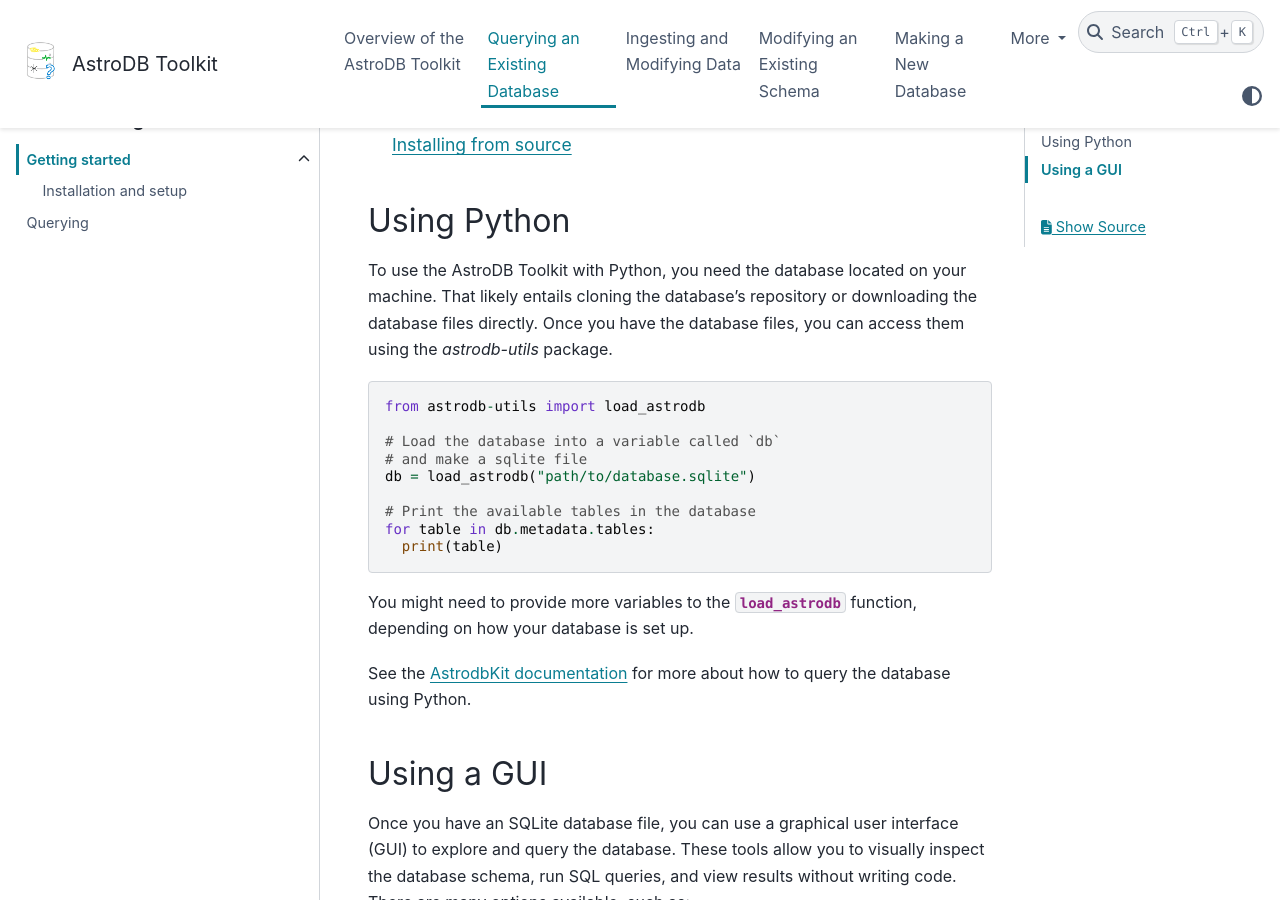
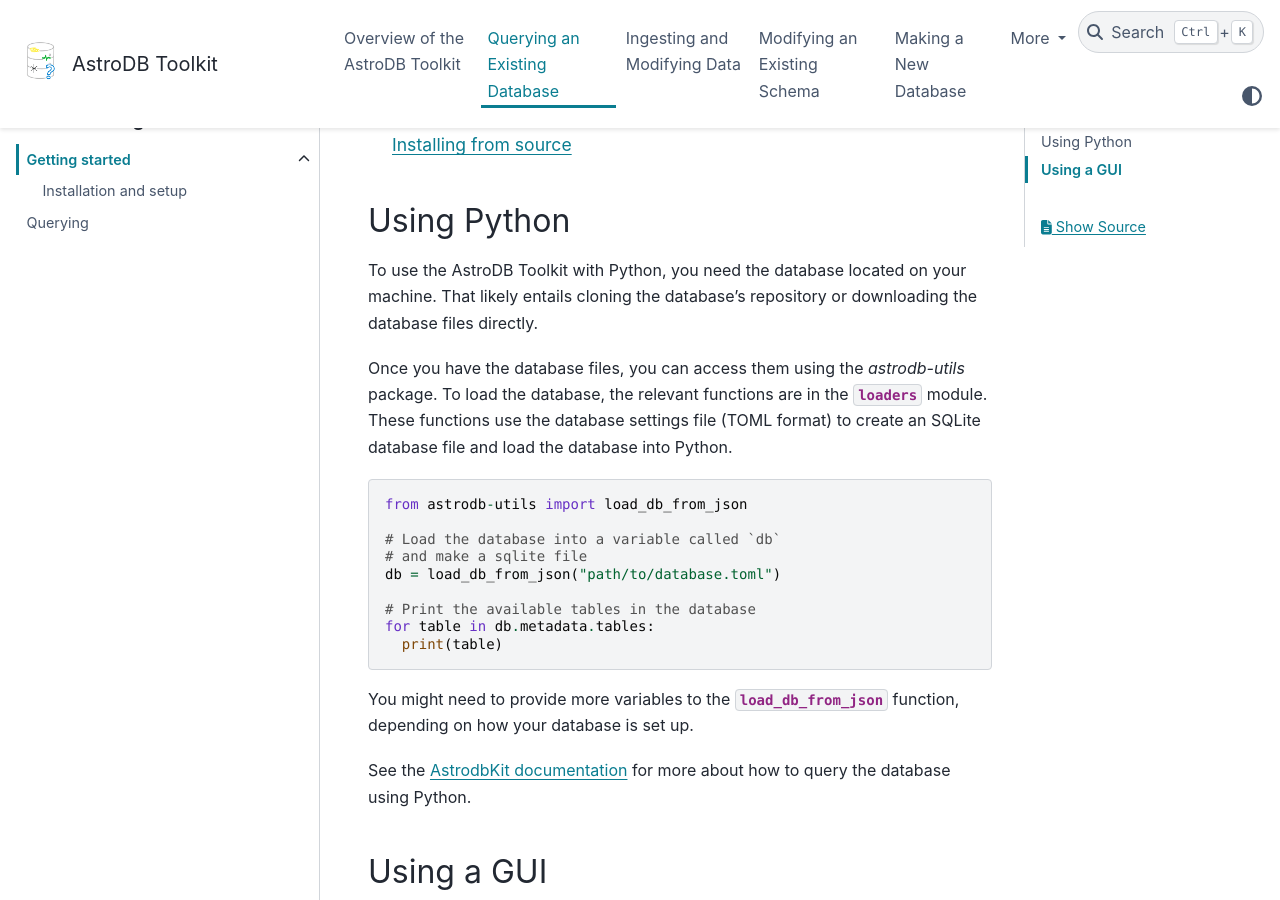
Before and after one commit to astrodbtoolkit/astrodb_utils, a Sphinx documentation site: the page built from docs/pages/querying_existing_db/getting_started/index.rst, in a window 1280 px wide and 900 px high, scrolled down 249 px. Built offline with Sphinx 7.4.7 and the PyData theme 0.15.4, drawn with Linux system fonts in a browser that asks for light colours; the version number could not be read and is left out.

Commit message:
new doc words

```diff
--- a/docs/pages/querying_existing_db/getting_started/index.rst
+++ b/docs/pages/querying_existing_db/getting_started/index.rst
@@ -16,23 +16,27 @@ To use the AstroDB Toolkit with Python, you need the database
 located on your machine.
 That likely entails cloning the database's repository or downloading
 the database files directly.
+
 Once you have the database files, you can access them using the
-`astrodb-utils` package.
+`astrodb-utils` package. To load the database, the relevant functions
+are in the :py:mod:`loaders<astrodb_utils.loaders>` module.
+These functions use the database settings file (TOML format) to
+create an SQLite database file and load the database into Python.
 
 .. code-block:: python
 
-    from astrodb-utils import load_astrodb
+    from astrodb-utils import load_db_from_json
 
     # Load the database into a variable called `db`
     # and make a sqlite file
-    db = load_astrodb("path/to/database.sqlite")
+    db = load_db_from_json("path/to/database.toml")
 
     # Print the available tables in the database
     for table in db.metadata.tables:
       print(table)
 
 You might need to provide more variables to the
-:py:func:`load_astrodb<astrodb_utils.utils.load_astrodb>` function,
+:py:func:`load_db_from_json<astrodb_utils.utils.load_db_from_json>` function,
 depending on how your database is set up.
 
 See the `AstrodbKit documentation <https://astrodbkit.readthedocs.io/en/latest/>`_
```
Also changed, not shown: 1 other file.
